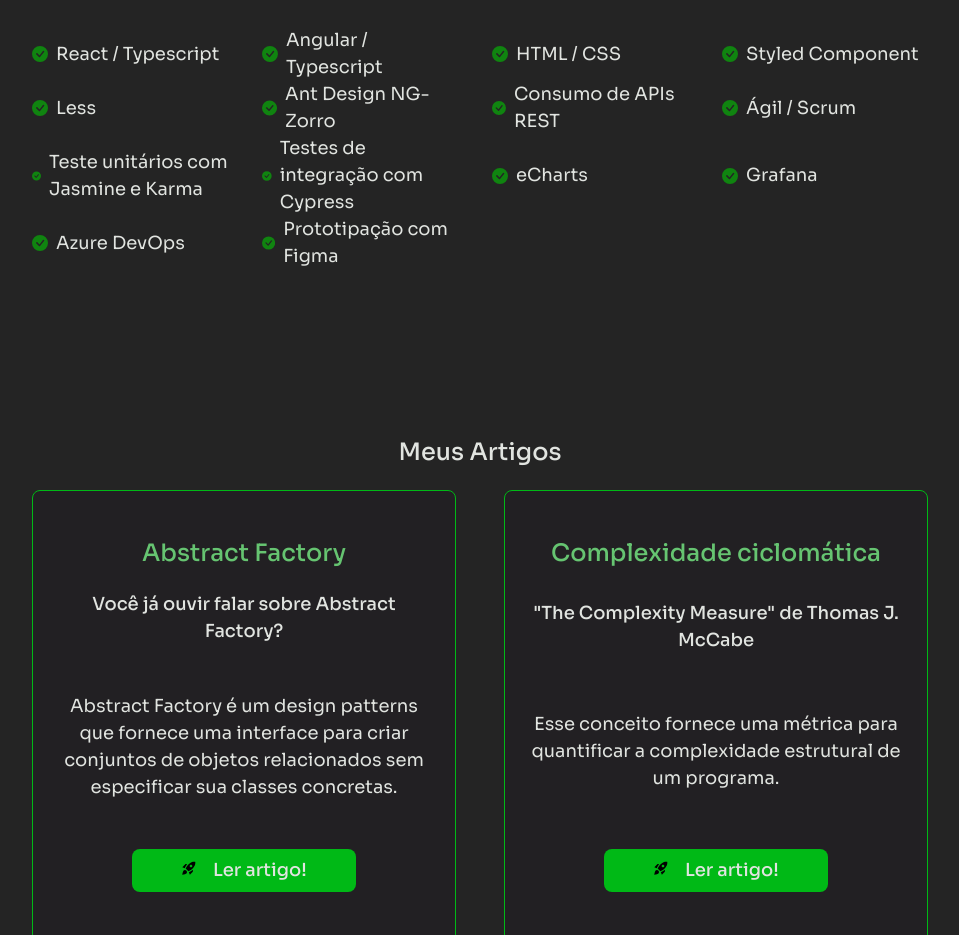
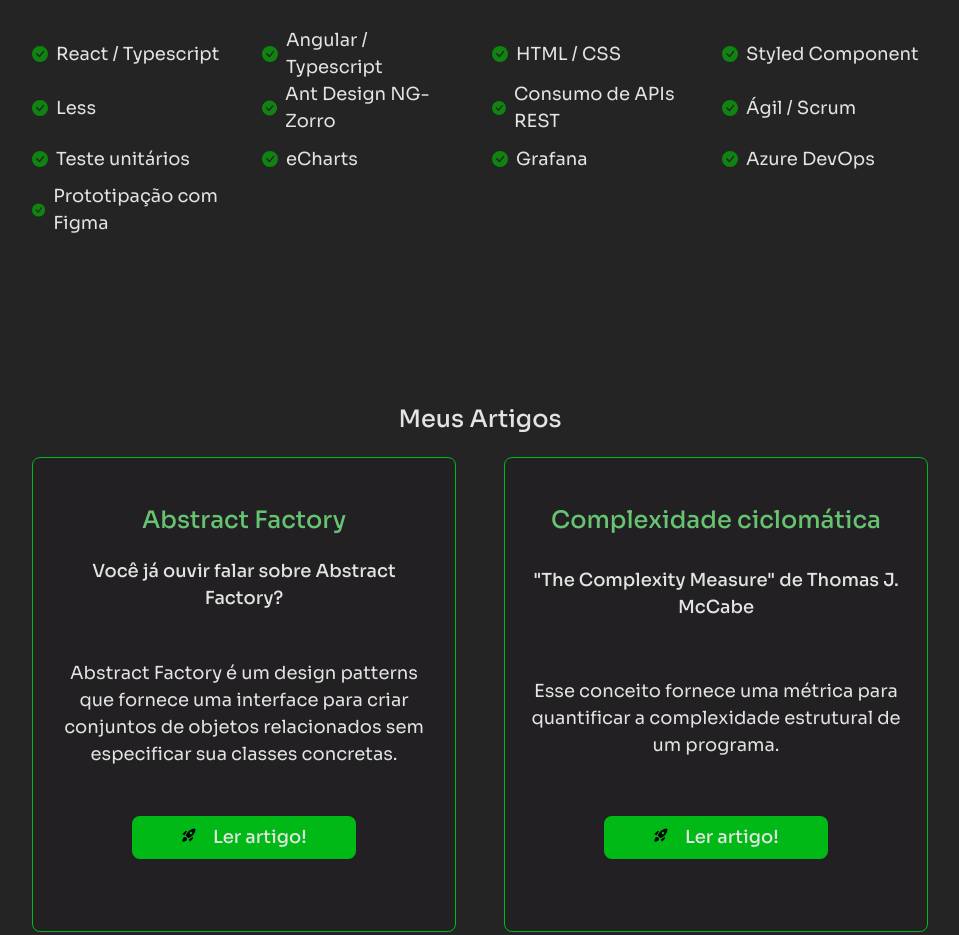
Before and after one commit to GuilhermeJackson/guilherme-lamim-portfolio, a React (Vite) app: page /home in a window 1280 px wide. Shown: the part 3423-4358 px from the top of the page, without its empty margins (160-1119 px from the left). Built offline with nearby package versions, Linux system fonts and the light colour scheme; a web font is replaced by a local one.

Commit message:
remove my descriptions skills

```diff
--- a/src/data.ts
+++ b/src/data.ts
@@ -15,8 +15,7 @@ export const descriptionSkills = {
         'Ant Design NG-Zorro',
         'Consumo de APIs REST',
         'Ágil / Scrum',
-        'Teste unitários com Jasmine e Karma',
-        'Testes de integração com Cypress',
+        'Teste unitários',
         'eCharts',
         'Grafana',
         'Azure DevOps',
```
